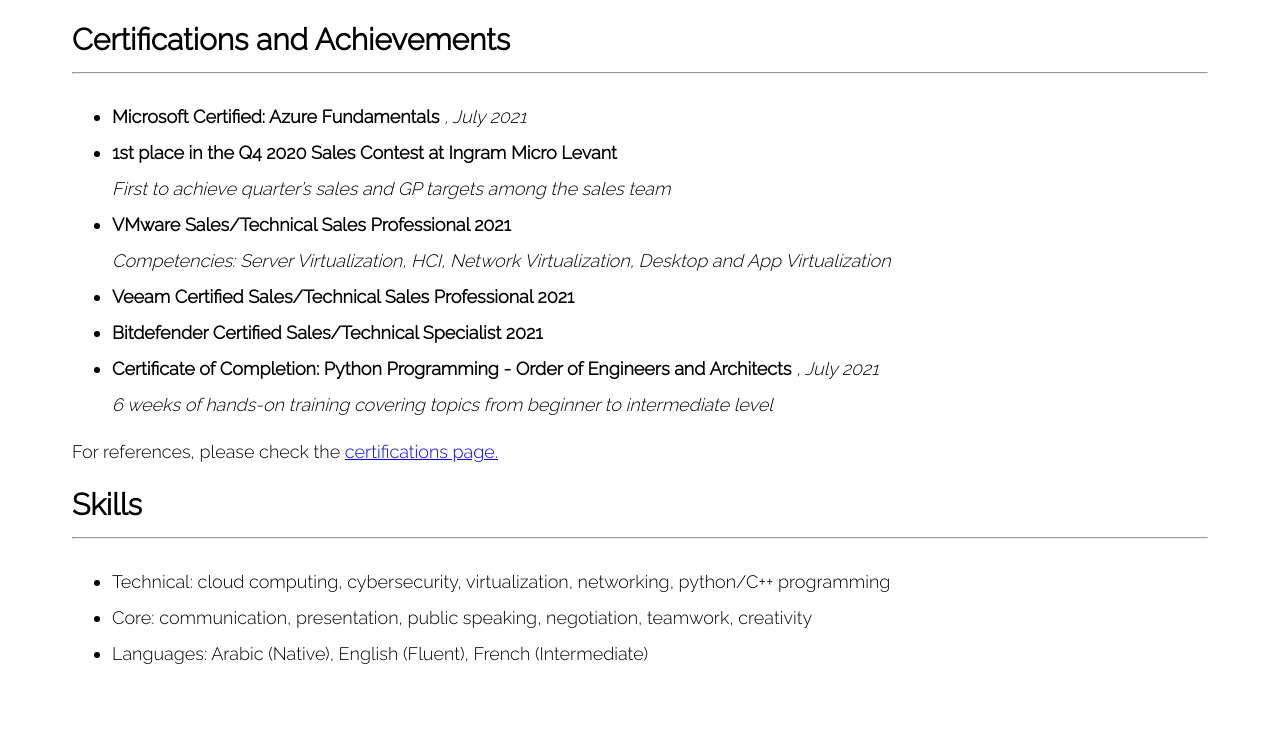
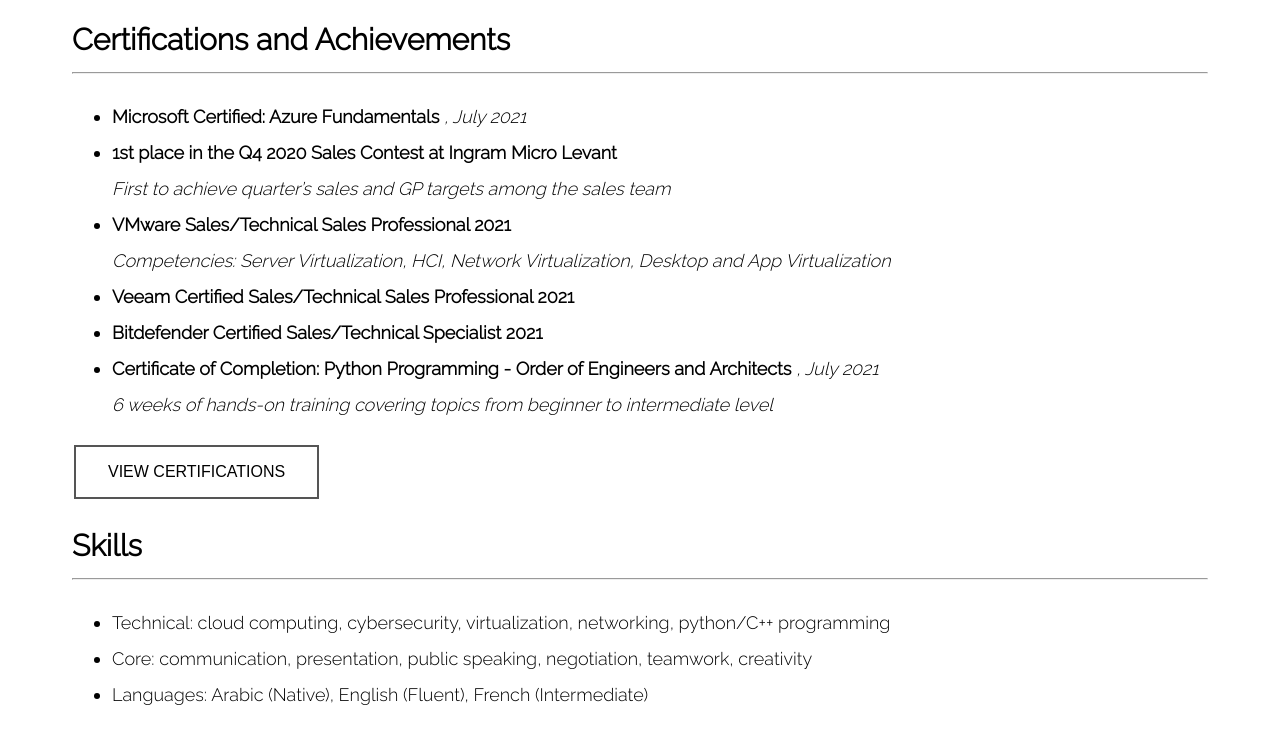
Before and after one commit to laurena-fayad/Resume, a plain HTML site: page index.html in a window 1280 px wide. Shown: the part 1194-1937 px from the top of the page. Drawn offline with Linux system fonts and the light colour scheme.

Commit message:
Added button to view certifications

```diff
--- a/index.html
+++ b/index.html
@@ -110,7 +110,7 @@
 
         <!-- Adding a link to a 2nd html page -->
         <p class="size2">
-            For references, please check the <a href = "certifications.html" target="_blank"> certifications page. </a>
+            <a href = "certifications.html" target="_blank"> <button class="button button1">VIEW CERTIFICATIONS</button></a>
             <br/>
         <p>
 
--- a/style.css
+++ b/style.css
@@ -20,4 +20,26 @@ body {
     font-size: 18;
 }
 
-.fafa-linkedin-squarefa-4x
+.button {
+    background-color: #4CAF50; /* Green */
+    border: none;
+    color: white;
+    padding: 16px 32px;
+    text-align: center;
+    text-decoration: none;
+    display: inline-block;
+    font-size: 16px;
+    margin: 4px 2px;
+    transition-duration: 0.4s;
+    cursor: pointer;
+  }
+.button1 {
+    background-color: white;
+    color: black;
+    border: 2px solid #555555;
+  }
+
+  .button1:hover {
+    background-color: #555555;
+    color: white;
+  }
```
